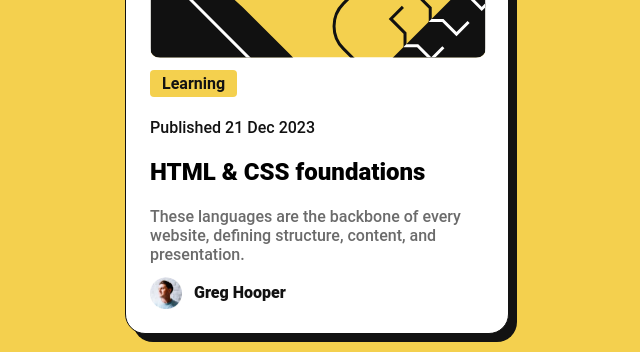
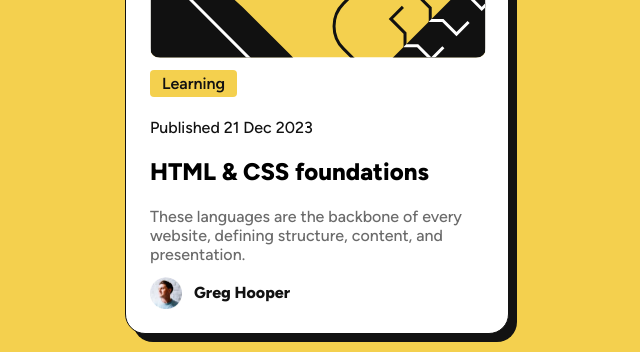
Before and after one commit to MrRyt247/blog-preview-card_fm, a plain HTML site: page index.html in a window 1280 px wide. Shown: the part 311-663 px from the top of the page, without its empty margins (323-963 px from the left). Drawn offline with Linux system fonts and the light colour scheme.

Commit message:
wraps up project

```diff
--- a/style.css
+++ b/style.css
@@ -8,6 +8,21 @@
 * {
   margin: 0;
   box-sizing: border-box;
+}
+
+@font-face {
+  font-family: Figtree-ExtraBold;
+  src: url(assets/fonts/static/Figtree-ExtraBold.ttf);
+}
+
+@font-face {
+  font-family: Figtree-SemiBold;
+  src: url(assets/fonts/static/Figtree-SemiBold.ttf);
+}
+
+@font-face {
+  font-family: Figtree;
+  src: url(assets/fonts/Figtree-VariableFont_wght.ttf);
 }
 
 body {
@@ -32,7 +47,7 @@ body {
   height: clamp(501px, 60vh, 522px);
   margin-block: auto;
   margin-inline: auto;
-  font-family: Roboto, system-ui, sans-serif;
+  font-family: Figtree, system-ui, sans-serif;
   font-weight: 700;
   border: solid 1px var(--black);
   border-radius: 20px;
@@ -66,15 +81,17 @@ body {
       width: fit-content;
       border-radius: 4px;
       font-size: 1rem;
+      font-family: Figtree-SemiBold;
       color: var(--black);
     }
     p > time {
+      font-weight: 500;
       color: var(--black);
-      font-weight: 500;
     }
     h1 {
+      font-family: Figtree-ExtraBold;
       font-size: 1.5rem;
-      font-weight: 800;
+      text-wrap: nowrap;
     }
     h1:hover {
       color: var(--yellow);
@@ -96,8 +113,8 @@ body {
       height: 32px;
     }
     p {
+      font-family: Figtree-ExtraBold;
       color: var(--black);
-      font-weight: 800;
     }
   }
 }
```
